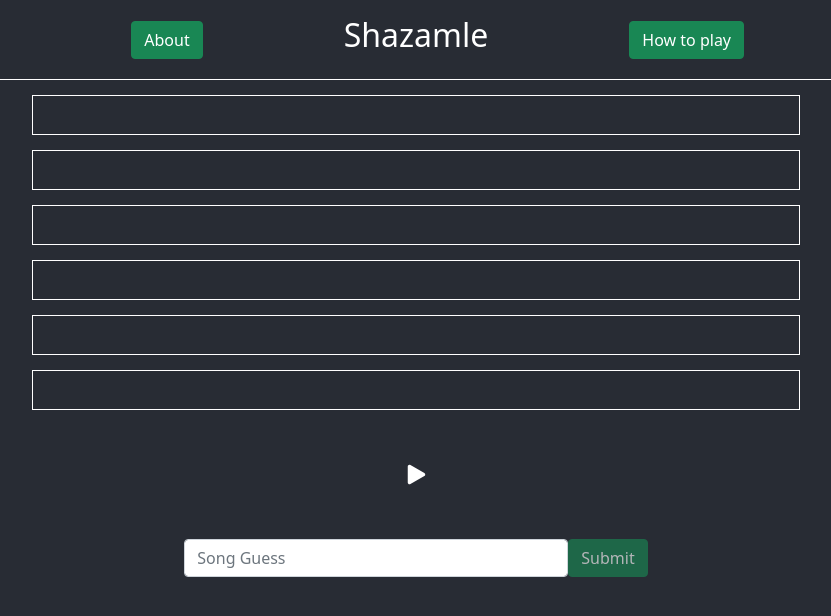
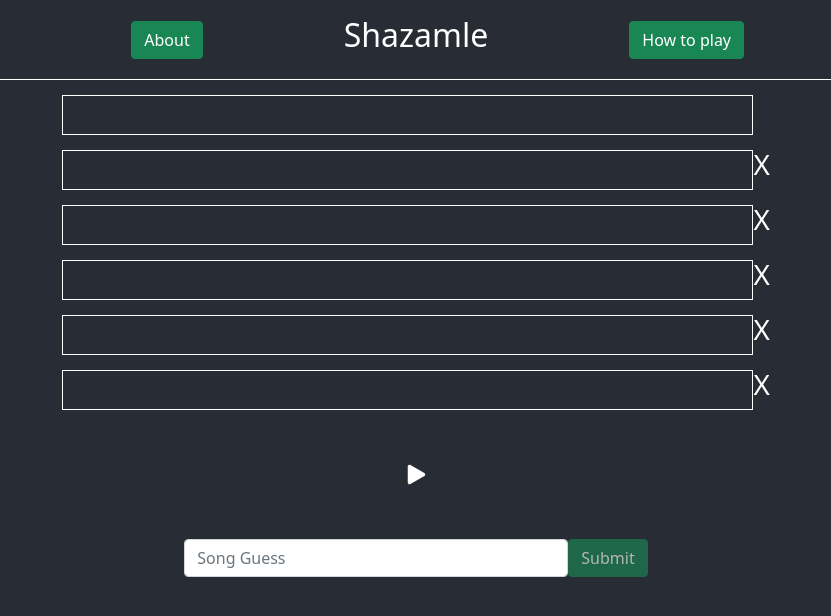
Before and after one commit to jgoler/Shazamle, a React (Create React App) app: page / in a window 1280 px wide. Shown: the top 616 px of the page, without its empty margins (224-1055 px from the left). Built offline with nearby package versions, Linux system fonts and the light colour scheme.

Commit message:
Add loss modal and first X when wrong

```diff
--- a/src/App.css
+++ b/src/App.css
@@ -14,7 +14,7 @@
 
 .Guesses {
   border: 0.5px solid white;
-  width: 60%;
+  width: 90%;
   height: 5vh;
   margin-top: 15px;
   display: flex;
@@ -27,6 +27,14 @@
   flex-direction: column;
   width: 100%;
   align-items: center;
+  justify-content: center;
+}
+
+.IndividualGuessContainer {
+  display: flex;
+  flex-direction: row;
+  width: 60%;
+  align-items: flex-end;
   justify-content: center;
 }
 
--- a/src/App.js
+++ b/src/App.js
@@ -2,6 +2,8 @@ import './App.css';
 import GuessBox from './components/GuessBox';
 import HTPModal from './components/HTPModal';
 import AboutModal from './components/AboutModal';
+import EndModal from './components/EndModal';
+import EndLossModal from './components/EndLossModal';
 import audio from './recordings/testrecording.mp3';
 import 'bootstrap/dist/css/bootstrap.min.css';
 import { useState, useEffect, useRef } from 'react';
@@ -22,7 +24,9 @@ function App() {
   const [fifthGuess, setFifthGuess] = useState();
   const [sixthGuess, setSixthGuess] = useState();
   const [openEndModal, setOpenEndModal] = useState(false);
+  const [openEndLossModal, setOpenEndLossModal] = useState(false);
   const [disableButton, setDisableButton] = useState(true);
+  const [displayFirstX, setDisplayFirstX] = useState(false);
 
   const searchSongs = async searchText => {
     //console.log(data);
@@ -59,26 +63,53 @@ function App() {
     }
   };
 
+  let correctAnswer = 'Steal My Sunshine by LEN';
+
   const handleGuess = () => {
     if (!firstGuess) {
-      if (curSearch === 'Steal My Sunshine by LEN') {
+      if (curSearch === correctAnswer) {
         console.log('Correct answer, the game is over.');
+        setOpenEndModal(true);
+      } else {
+        setDisplayFirstX(true);
       }
       setFirstGuess(curSearch);
       setDisableButton(true);
     } else if (!secondGuess) {
+      if (curSearch === correctAnswer) {
+        console.log('Correct answer, the game is over.');
+        setOpenEndModal(true);
+      }
       setSecondGuess(curSearch);
       setDisableButton(true);
     } else if (!thirdGuess) {
+      if (curSearch === correctAnswer) {
+        console.log('Correct answer, the game is over.');
+        setOpenEndModal(true);
+      }
       setThirdGuess(curSearch);
       setDisableButton(true);
     } else if (!fourthGuess) {
+      if (curSearch === correctAnswer) {
+        console.log('Correct answer, the game is over.');
+        setOpenEndModal(true);
+      }
       setFourthGuess(curSearch);
       setDisableButton(true);
     } else if (!fifthGuess) {
+      if (curSearch === correctAnswer) {
+        console.log('Correct answer, the game is over.');
+        setOpenEndModal(true);
+      }
       setFifthGuess(curSearch);
       setDisableButton(true);
     } else if (!sixthGuess) {
+      if (curSearch === correctAnswer) {
+        console.log('Correct answer, the game is over.');
+        setOpenEndModal(true);
+      } else {
+        setOpenEndLossModal(true);
+      }
       setSixthGuess(curSearch);
       setDisableButton(true);
     }
@@ -123,12 +154,34 @@ function App() {
           </div>
         </div>
         <div className='GuessContainer'>
+          <div className='IndividualGuessContainer'>
             <GuessBox name={firstGuess}></GuessBox>
+            {displayFirstX ? (
+              <h3 style={{ color: 'red' }}>X</h3>
+            ) : (
+              <h3 style={{ color: '#282c34' }}>X</h3>
+            )}
+          </div>
+          <div className='IndividualGuessContainer'>
             <GuessBox name={secondGuess}></GuessBox>
+            <h3>X</h3>
+          </div>
+          <div className='IndividualGuessContainer'>
             <GuessBox name={thirdGuess}></GuessBox>
+            <h3>X</h3>
+          </div>
+          <div className='IndividualGuessContainer'>
             <GuessBox name={fourthGuess}></GuessBox>
+            <h3>X</h3>
+          </div>
+          <div className='IndividualGuessContainer'>
             <GuessBox name={fifthGuess}></GuessBox>
+            <h3>X</h3>
+          </div>
+          <div className='IndividualGuessContainer'>
             <GuessBox name={sixthGuess}></GuessBox>
+            <h3>X</h3>
+          </div>
         </div>
         <div className='button-container'>
           <button
@@ -172,6 +225,13 @@ function App() {
         </form>
         {openModal && <HTPModal closeModal={setOpenModal} />}
         {openAboutModal && <AboutModal closeModal={setOpenAboutModal} />}
+        {openEndModal && <EndModal closeModal={setOpenEndModal} />}
+        {openEndLossModal && (
+          <EndLossModal
+            rightAnswer={correctAnswer}
+            closeModal={setOpenEndLossModal}
+          />
+        )}
         {autocompleteSongs.map(song => (
           <div
             onClick={text => guessClick(song.title, song.artist)}
--- /dev/null
+++ b/src/components/EndLossModal.js
@@ -0,0 +1,25 @@
+import React from 'react';
+
+function EndLossModal({ closeModal, rightAnswer }) {
+  return (
+    <div className='modalBackground'>
+      <div className='modalContainer'>
+        <div className='titleCloseBtn'>
+          <button onClick={() => closeModal(false)}>X</button>
+        </div>
+        <div className='title'>
+          <h1>Unlucky</h1>
+        </div>
+        <div className='body'>
+          <p>
+            We're sorry, you were not able to get today's Shazamle. Come back
+            tomorrow to try again!
+          </p>
+          <h5>Correct Answer: {rightAnswer}</h5>
+        </div>
+      </div>
+    </div>
+  );
+}
+
+export default EndLossModal;
--- /dev/null
+++ b/src/components/EndModal.js
@@ -0,0 +1,24 @@
+import React from 'react';
+
+function EndModal({ closeModal }) {
+  return (
+    <div className='modalBackground'>
+      <div className='modalContainer'>
+        <div className='titleCloseBtn'>
+          <button onClick={() => closeModal(false)}>X</button>
+        </div>
+        <div className='title'>
+          <h1>Congratulations!</h1>
+        </div>
+        <div className='body'>
+          <p>
+            You solved today's Shazamle in 14 seconds. Make sure to come back
+            tomorrow. A new Shazamle is released everyday.
+          </p>
+        </div>
+      </div>
+    </div>
+  );
+}
+
+export default EndModal;
```
Lines whose indentation alone changed are shown as unchanged.
